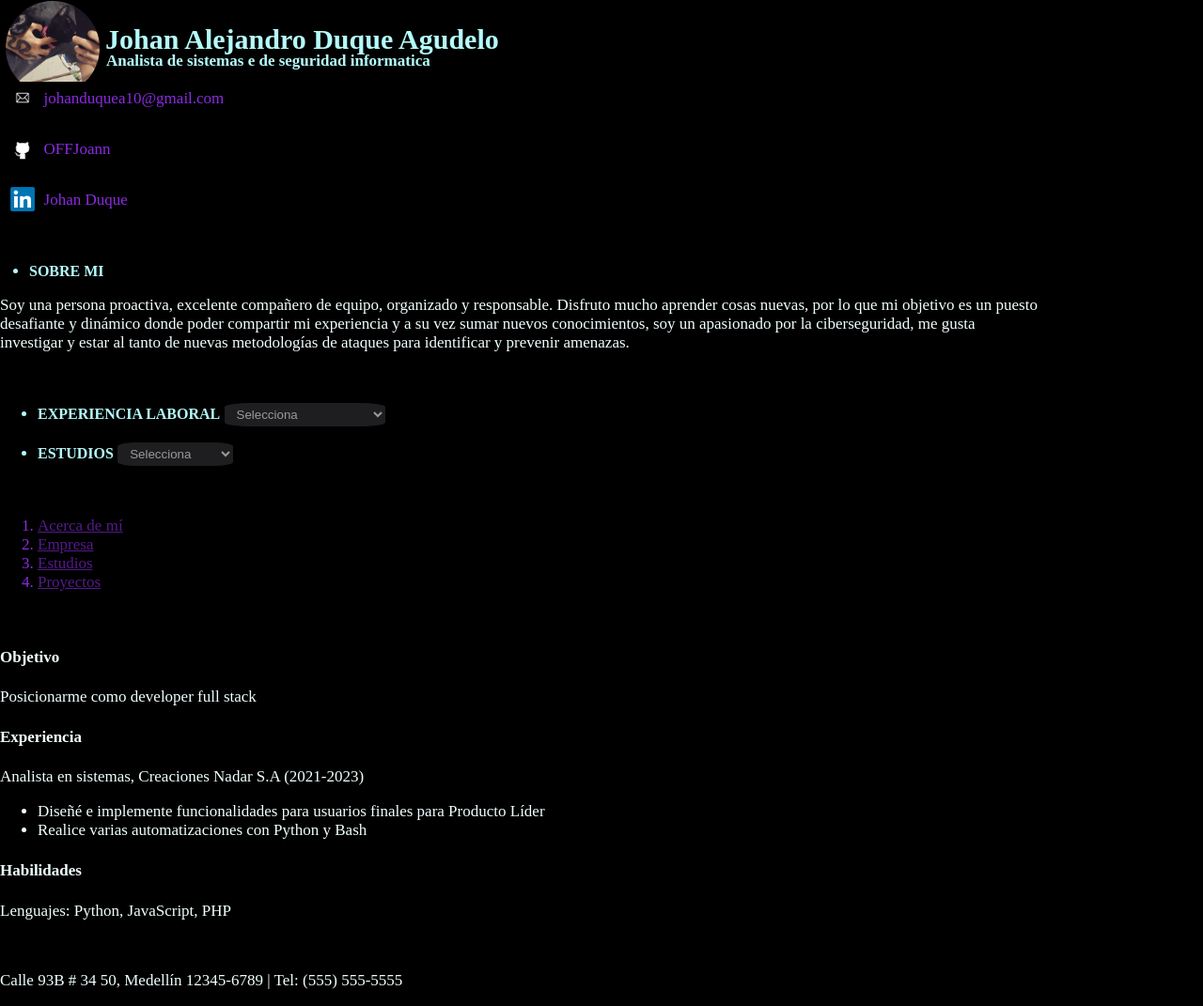
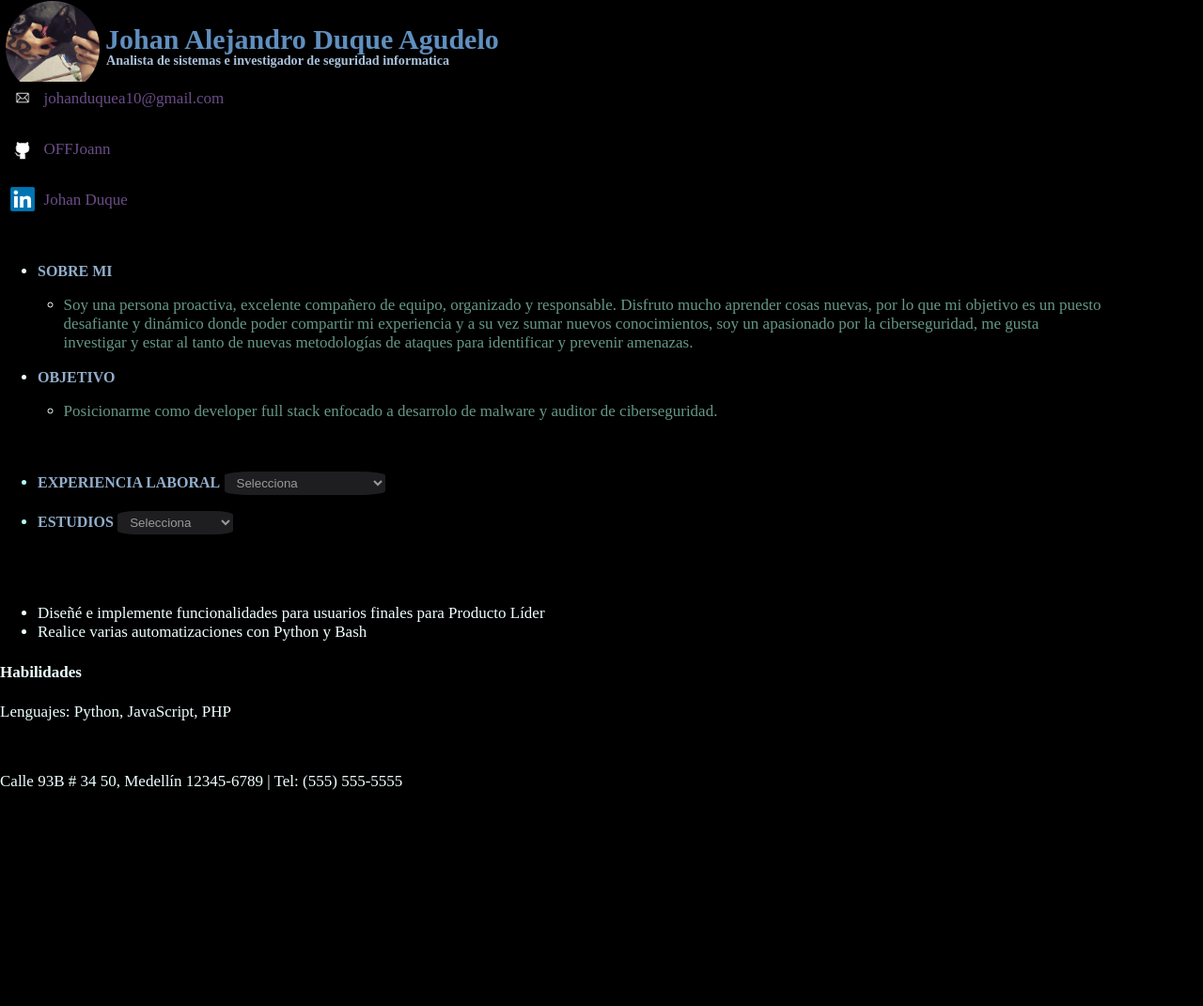
Before and after one commit to OFFJoann/CV, a Flask app: page / in a window 1280 px wide. Shown: the whole page at 94% size. After the commit the page ends 841 px from the top, so only its background shows below. Run offline with Flask 3, Linux system fonts and the light colour scheme; some libraries are stand-ins or nearby versions.

Commit message:
Se modificaron los colores en el header de la pagina

```diff
--- a/static/header.css
+++ b/static/header.css
@@ -32,14 +32,15 @@ body{
     position: absolute;
     top: -5px;
     left: 112px;
-    color: #b5fbfb;
+    color: #608fbf;
 }
 
 .posicion_cargo {
     position: absolute;
-    top: 38px;
+    top: 42px;
     left: 113px;
-    color: #b5fbfb;
+    color: #a9c0da;
+    font-size: smaller;
 }
 
 /*Iconos*/
@@ -54,7 +55,7 @@ body{
 
 .texto_alineado {
     text-align: left;
-    color: blueviolet;
+    color: #6b4d87;
     position: relative;
     top: 1px;
 }
--- a/static/js/estudios.js
+++ b/static/js/estudios.js
@@ -11,7 +11,7 @@ function mostrarestudios() {
         <div class="contenedor" style="top: auto">
             <img src="../static/images/diploma.png" class="icons_links">
             <a class="texto_alineado" href="https://drive.google.com/file/d/1LmFCsiPwkuEgZgXhDQP6CXIyorJn--Zv/view?usp=drive_link" target="_blank" style="text-decoration: none; pointer-events: auto;">
-                <p style="color: blueviolet;"><b>Diploma Bachiller</b></p>
+                <p style="color: #6b4d87;"><b>Diploma Bachiller</b></p>
             </a>
         </div>
         `;
@@ -20,28 +20,28 @@ function mostrarestudios() {
     <div class="contenedor" style="top: auto">
         <img src="../static/images/diploma.png" class="icons_links">
         <a class="texto_alineado" href="https://drive.google.com/file/d/1HB29bCxcQL7hYbLh1brOXC0hKAMs_7bN/view?usp=drive_link" target="_blank" style="text-decoration: none; pointer-events: auto;">
-            <p style="color: blueviolet;"><b>Diploma Tecnica</b></p>
+            <p style="color: #6b4d87;"><b>Diploma Tecnica</b></p>
         </a>
     </div>
 
     <div class="contenedor" style="top: auto">
         <img src="../static/images/diploma.png" class="icons_links">
         <a class="texto_alineado" href="https://drive.google.com/file/d/10G5Aq81Bq6A7Ffdu96bIMNJIJVC-v7qS/view?usp=sharing" target="_blank" style="text-decoration: none; pointer-events: auto;">
-            <p style="color: blueviolet;"><b>Ingles #1</b></p>
+            <p style="color: #6b4d87;"><b>Ingles #1</b></p>
         </a>
     </div>
 
     <div class="contenedor" style="top: auto">
         <img src="../static/images/diploma.png" class="icons_links">
         <a class="texto_alineado" href="https://drive.google.com/file/d/11iYqOhsxm2SJ1mXG10ThA7IyrlJabqlR/view?usp=sharing" target="_blank" style="text-decoration: none; pointer-events: auto;">
-            <p style="color: blueviolet;"><b>Ingles #2</b></p>
+            <p style="color: #6b4d87;"><b>Ingles #2</b></p>
         </a>
     </div>
 
     <div class="contenedor" style="top: auto">
         <img src="../static/images/diploma.png" class="icons_links">
         <a class="texto_alineado" href="https://drive.google.com/file/d/1bt1IkVdg2BQljgzQj9eEoy2F20ksxkft/view?usp=sharing" target="_blank" style="text-decoration: none; pointer-events: auto;">
-            <p style="color: blueviolet;"><b>Ingles #3</b></p>
+            <p style="color: #6b4d87;"><b>Ingles #3</b></p>
         </a>
     </div>
 
@@ -51,49 +51,49 @@ function mostrarestudios() {
     <div class="contenedor" style="top: auto">
         <img src="../static/images/desarrollo_icon.png" class="icons_links">
         <a class="texto_alineado" href="https://drive.google.com/file/d/13uZbJdc6vDbNMC7gBgXrpg8_wXRa27g1/view?usp=drive_link" target="_blank" style="text-decoration: none; pointer-events: auto;">
-            <p style="color: blueviolet;"><b>Diploma Terminal y linea de comandos</b></p>
+            <p style="color: #6b4d87;"><b>Diploma Terminal y linea de comandos</b></p>
         </a>
     </div>
 
     <div class="contenedor" style="top: auto">
         <img src="../static/images/desarrollo_icon.png" class="icons_links">
         <a class="texto_alineado" href="https://drive.google.com/file/d/18ESNs0dXdHcTCQwrZxocUPJ839-pNSJo/view?usp=sharing" target="_blank" style="text-decoration: none; pointer-events: auto;">
-            <p style="color: blueviolet;"><b>Diploma Fundamentos de Python</b></p>
+            <p style="color: #6b4d87;"><b>Diploma Fundamentos de Python</b></p>
         </a>
     </div>
 
     <div class="contenedor" style="top: auto">
     <img src="../static/images/desarrollo_icon.png" class="icons_links">
     <a class="texto_alineado" href="https://drive.google.com/file/d/1OFCfOlUXmk_wgxHhI9rY1Hpcv2dBsHse/view?usp=sharing" target="_blank" style="text-decoration: none; pointer-events: auto;">
-        <p style="color: blueviolet;"><b>Diploma Python PIP y entornos virtuales</b></p>
+        <p style="color: #6b4d87;"><b>Diploma Python PIP y entornos virtuales</b></p>
     </a>
     </div>
 
     <div class="contenedor" style="top: auto">
         <img src="../static/images/desarrollo_icon.png" class="icons_links">
         <a class="texto_alineado" href="https://drive.google.com/file/d/1CA_Iiq1G-eLHQv4_oh_x_TI6FZC8gLJ8/view?usp=sharing" target="_blank" style="text-decoration: none; pointer-events: auto;">
-            <p style="color: blueviolet;"><b>Diploma Python: Comprehensions, funciones y manejo de errores </b></p>
+            <p style="color: #6b4d87;"><b>Diploma Python: Comprehensions, funciones y manejo de errores </b></p>
         </a>
     </div>
 
     <div class="contenedor" style="top: auto">
         <img src="../static/images/desarrollo_icon.png" class="icons_links">
         <a class="texto_alineado" href="https://drive.google.com/file/d/1KFN79x428pBA8Odp-A7646JL5WrkfT6T/view?usp=sharing" target="_blank" style="text-decoration: none; pointer-events: auto;">
-            <p style="color: blueviolet;"><b>Diploma Git y GitHub</b></p>
+            <p style="color: #6b4d87;"><b>Diploma Git y GitHub</b></p>
         </a>
     </div>
 
     <div class="contenedor" style="top: auto">
         <img src="../static/images/desarrollo_icon.png" class="icons_links">
         <a class="texto_alineado" href="https://drive.google.com/file/d/15lacUP05IQVHwa5dXuGSlQ0jokjkZIkg/view?usp=sharing" target="_blank" style="text-decoration: none; pointer-events: auto;">
-            <p style="color: blueviolet;"><b>Diploma FastAPI</b></p>
+            <p style="color: #6b4d87;"><b>Diploma FastAPI</b></p>
         </a>
     </div>
 
     <div class="contenedor" style="top: auto">
         <img src="../static/images/desarrollo_icon.png" class="icons_links">
         <a class="texto_alineado" href="https://drive.google.com/file/d/1QypQL6dOvB4MDbZ9rBk5wBM_icUZ87vG/view?usp=sharing" target="_blank" style="text-decoration: none; pointer-events: auto;">
-            <p style="color: blueviolet;"><b>Diploma introduccion al backend</b></p>
+            <p style="color: #6b4d87;"><b>Diploma introduccion al backend</b></p>
     </a>
     </div>
 
--- a/static/js/experiencia.js
+++ b/static/js/experiencia.js
@@ -7,13 +7,13 @@ function mostrarseleccion() {
     if (seleccion.value == "Teleperformace") {resultado.innerHTML= '';
         resultado.innerHTML = `
     <ul>
-        <li><h1 style="font-size: medium; color: blueviolet;"><b>Teleperformace 2019-2020</b></h1></li>
+        <li><h1 style="font-size: medium; color: #92aecb;"><b>Teleperformace 2019-2020</b></h1></li>
             <ul>
-            <li><p style="font-size: small;">Analista en sistemas</p></li>
+            <li><p style="font-size: small; color: #669787;">Analista en sistemas</p></li>
             </ul>
-        <li><h2 style="font-size: medium; color: blueviolet;">Funciones</h2></li>
+        <li><h2 style="font-size: medium; color: #92aecb;">Funciones</h2></li>
             <ul>
-            <li><p style="font-size: small;">Solución de problemas de aplicativos empresariales, servidores, telefonia, y de red, administración de active directory.</p></li>
+            <li><p style="font-size: small; color: #669787;">Solución de problemas de aplicativos empresariales, servidores, telefonia, y de red, administración de active directory.</p></li>
             </ul>
     </ul>
 
@@ -21,13 +21,13 @@ function mostrarseleccion() {
     } else if (seleccion.value == "Creaciones Nadar S.A") {
         resultado.innerHTML =`
     <ul>
-        <li><h1 style="font-size: medium; color: blueviolet;"><b>Creaciones Nadar S.A 2021-2023</b></h1></li>
+        <li><h1 style="font-size: medium; color: #92aecb;"><b>Creaciones Nadar S.A 2021-2023</b></h1></li>
             <ul>
-            <li><p style="font-size: small;">Analista en sistemas</p></li>
+            <li><p style="font-size: small; color: #669787;">Analista en sistemas</p></li>
             </ul>
-        <li><h2 style="font-size: medium; color: blueviolet;">Funciones</h2></li>
+        <li><h2 style="font-size: medium; color: #92aecb;">Funciones</h2></li>
             <ul>
-            <li><p style="font-size: small;">Administrar infraestructura, dar soporte a nuestros clientes, implementar nuevas aplicaciones, metodologías de trabajo y establecer <br>procedimientos para asegurar que la infraestructura sea la mas optima, desarrollo y elaboración de políticas de seguridad basadas <br>en la normal ISO 27001, realizar campañas de phishing, manejo de Windows server y Linux, implementación de políticas en Fortinet <br>y Mikrotik, elaboración de VPN ipsec, SSL, administración de backups de servidores, uso de nmap para verificar puertos abiertos en la red.</p></li>
+            <li><p style="font-size: small; color: #669787;">Administrar infraestructura, dar soporte a nuestros clientes, implementar nuevas aplicaciones, metodologías de trabajo y establecer <br>procedimientos para asegurar que la infraestructura sea la mas optima, desarrollo y elaboración de políticas de seguridad basadas <br>en la normal ISO 27001, realizar campañas de phishing, manejo de Windows server y Linux, implementación de políticas en Fortinet <br>y Mikrotik, elaboración de VPN ipsec, SSL, administración de backups de servidores, uso de nmap para verificar puertos abiertos en la red.</p></li>
             </ul>
     </ul>
         `
--- a/templates/header.html
+++ b/templates/header.html
@@ -15,12 +15,12 @@
             <img src="../static/images/foto.png" alt="Foto mia" class="imagen-circular">
         </div>
         <p id="nombre" style="font-size: 30px;" class="posicion_nombre"><b>Johan Alejandro Duque Agudelo</b></p>
-        <p class="posicion_cargo" id="Cargo"> <b> Analista de sistemas e de seguridad informatica</b></p>
+        <p class="posicion_cargo" id="Cargo"> <b> Analista de sistemas e investigador de seguridad informatica</b></p>
 
         <div class="contenedor">
             <img src="../static/images/correo.png" class="icons_links">
             <a class="texto_alineado" href="https://gmail.com" target="_blank" style="text-decoration: none;">
-                <p style="color: blueviolet;" id="email">johanduquea10@gmail.com</p>
+                <p id="email">johanduquea10@gmail.com</p>
             </a>
         </div>
 
@@ -40,21 +40,31 @@
     </div>
 
     <div>
-        <ul class="sobre_mi">
-        <li><h1 style="font-size: medium;"><b>SOBRE MI</b></h1></li>
+        <ul class="posicion_descripcion">
+        <li><h1 style="font-size: medium; color: #92aecb;"><b>SOBRE MI</b></h1></li>
+            <ul style="position: relative; left: -1%;">
+                <li><p style="color: #669787;">Soy una persona proactiva, excelente compañero de equipo, organizado y responsable. Disfruto mucho aprender cosas nuevas, por lo que mi objetivo es un puesto <br>desafiante y dinámico donde poder compartir mi experiencia y a su vez sumar nuevos conocimientos, soy un apasionado por la ciberseguridad, me gusta<br>investigar y estar al tanto de nuevas metodologías de ataques para identificar y prevenir amenazas.</p></li>
+            </ul>
         </ul>
-        <p>Soy una persona proactiva, excelente compañero de equipo, organizado y responsable. Disfruto mucho aprender cosas nuevas, por lo que mi objetivo es un puesto <br>desafiante y dinámico donde poder compartir mi experiencia y a su vez sumar nuevos conocimientos, soy un apasionado por la ciberseguridad, me gusta<br>investigar y estar al tanto de nuevas metodologías de ataques para identificar y prevenir amenazas.</p>
     </div>
 
+    <div>
+        <ul class="posicion_descripcion">
+            <li><h1 style="font-size: medium; color: #92aecb;"><b>OBJETIVO</b></h1></li>
+            <ul style="position: relative; left: -1%;">
+                <li><p style="color: #669787;">Posicionarme como developer full stack enfocado a desarrolo de malware y auditor de ciberseguridad.</p></li>
+            </ul>
+        </ul>
+    </div>
     <br>
 
     <div style="color: #b5fbfb;"><ul>
 
-        <li><label style="font-size: medium;" for="Experiencia"><b>EXPERIENCIA LABORAL</b></label>
+        <li><label style="font-size: medium; color: #92aecb;" for="Experiencia"><b>EXPERIENCIA LABORAL</b></label>
         <select name="Experiencia" id="Experiencia" onchange="mostrarseleccion()" class="button_experience">
 
             <option value="0">Selecciona</option>
-            <option value="Teleperformace">Teleperformance</option>
+            <option value="Teleperformace" >Teleperformance</option>
             <option value="Creaciones Nadar S.A">Creaciones Nadar S.A</option>
 
         </select>
@@ -66,7 +76,7 @@
 
     <div style="color: #b5fbfb;"><ul>
 
-        <li><label style="font-size: medium;" for="Estudios"><b>ESTUDIOS</b></label>
+        <li><label style="font-size: medium; color: #92aecb;" for="Estudios"><b>ESTUDIOS</b></label>
         <select name="Estudios" id="Estudios" onchange="mostrarestudios()" class="button_experience">
 
             <option value="0">Selecciona</option>
@@ -83,25 +93,10 @@
 
     <br>
 
-    <div>
-        <div>
-            <ol style="color: blueviolet;">
-                <li id="margen-top"><a href=""><span>Acerca de mí</span></a></li>
-                <li id="margen-top"><a href=""><span>Empresa</span></a></li>
-                <li id="margen-top"><a href=""><span>Estudios</span></a></li>
-                <li id="margen-top"><a href=""><span>Proyectos</span></a></li>
-            </ol>
-        </div>
-    </div>
-
     <br>
 
     <div>
         <div>
-            <h4>Objetivo</h4>
-            <p>Posicionarme como developer full stack</p>
-            <h4>Experiencia</h4>
-            <p>Analista en sistemas, Creaciones Nadar S.A (2021-2023)</p>
             <ul>
                 <li>Diseñé e implemente funcionalidades para usuarios finales para Producto Líder</li>
                 <li>Realice varias automatizaciones con Python y Bash</li>
```
